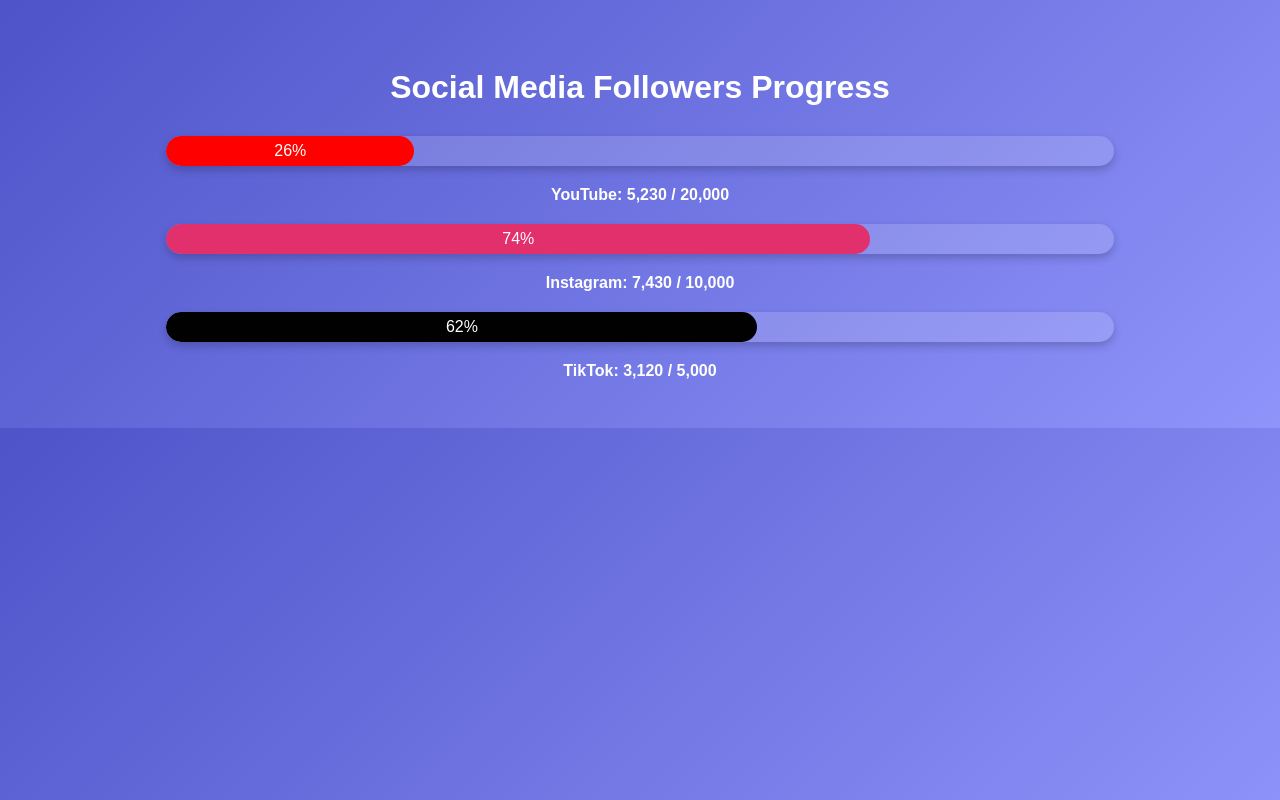
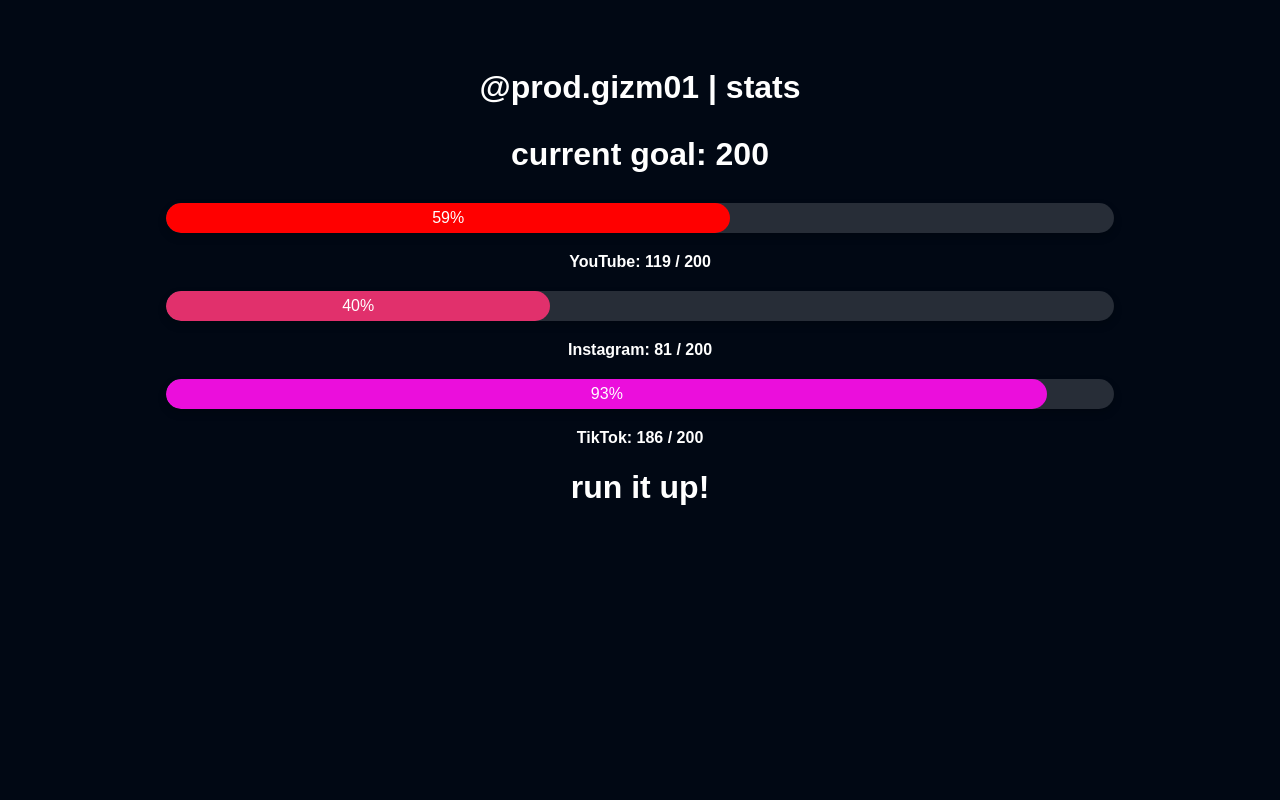
Before and after one commit to dylans0gt/Followers, a plain HTML site: page index.html in a window 1280 px wide. Drawn offline with Linux system fonts and the light colour scheme.

Commit message:
Update index.html

```diff
--- a/index.html
+++ b/index.html
@@ -3,11 +3,11 @@
 <head>
   <meta charset="UTF-8">
   <meta name="viewport" content="width=device-width, initial-scale=1.0">
-  <title>Social Media Progress Tracker</title>
+  <title>gizm01's stats</title>
   <style>
     body {
-      font-family: Arial, sans-serif;
-      background: linear-gradient(135deg, #4e54c8, #8f94fb);
+      font-family: Oswald, sans-serif;
+      background-color: #010814;
       color: #fff;
       text-align: center;
       padding: 40px;
@@ -45,17 +45,28 @@
     }
 
     .tiktok {
-      background: #010101;
+      background: #eb0edc;
     }
 
     .label {
       margin-top: 8px;
       font-weight: bold;
     }
+
+    @keyframes fadeIn {
+  from { opacity: 0; }
+  to { opacity: 1; }
+  }
+
+.fade-in {
+  animation: fadeIn 1.5s ease-in forwards;
+}
+
   </style>
 </head>
 <body>
-  <h1>Social Media Followers Progress</h1>
+  <h1>@prod.gizm01 | stats</h1>
+  <h1>current goal: 200</h1>
 
   <!-- YouTube -->
   <div class="progress-container">
@@ -75,18 +86,20 @@
   </div>
   <div class="label" id="tiktokLabel"></div>
 
+  <h1>run it up!</h1>
+
   <script>
     /* ================================
        EDIT THESE NUMBERS TO UPDATE
     ================================== */
-    const youtubeFollowers   = 5230;
-    const youtubeGoal        = 20000;
+    const youtubeFollowers   = 119;
+    const youtubeGoal        = 200;
 
-    const instagramFollowers = 7430;
-    const instagramGoal      = 10000;
+    const instagramFollowers = 81;
+    const instagramGoal      = 200;
 
-    const tiktokFollowers    = 3120;
-    const tiktokGoal         = 5000;
+    const tiktokFollowers    = 186;
+    const tiktokGoal         = 200;
 
     function updateBar(id, labelId, followers, goal, platform) {
       const percentage = Math.min((followers / goal) * 100, 100);
```
